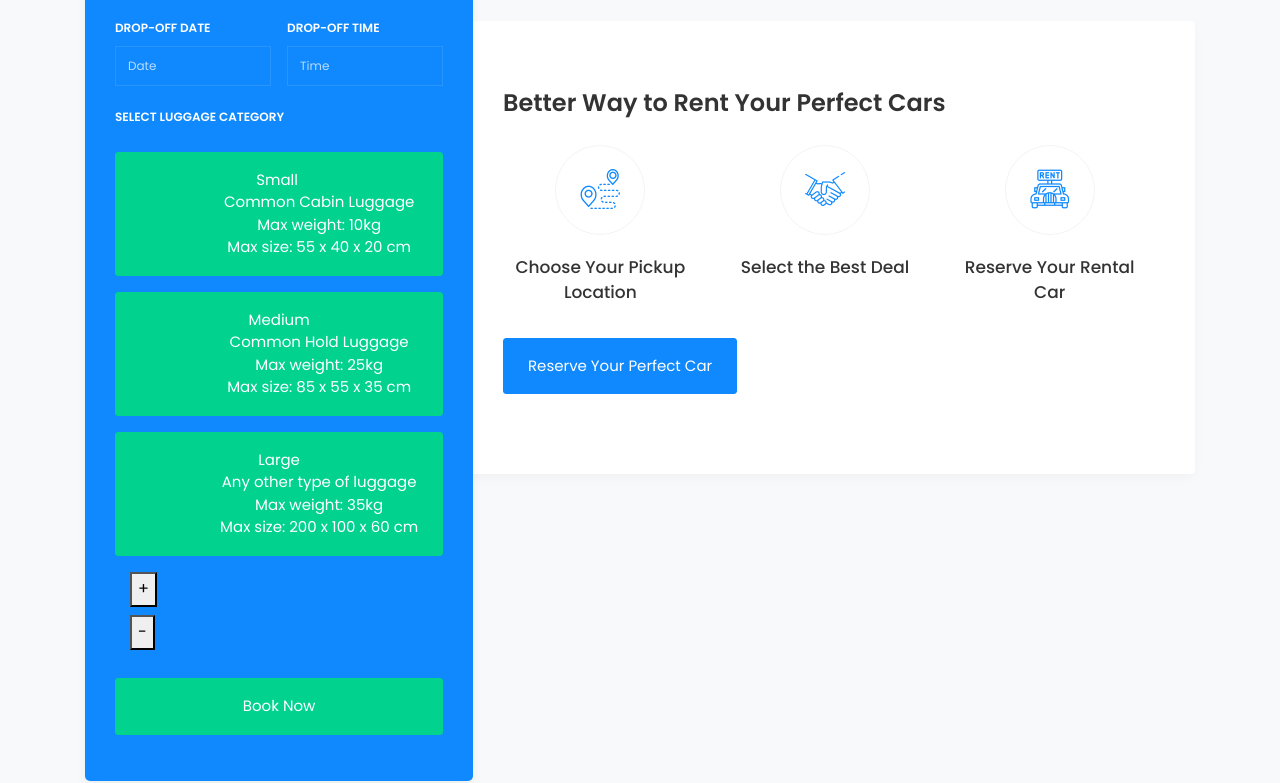
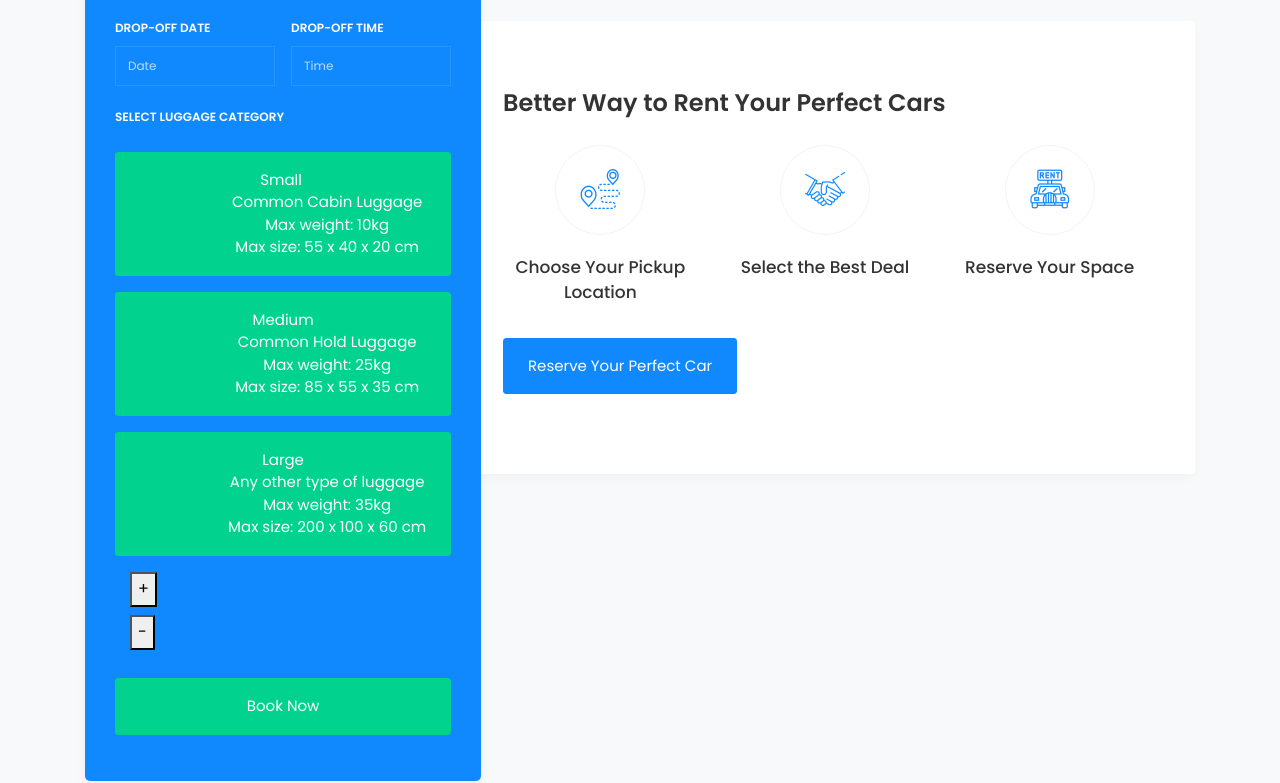
Before and after one commit to GunjanKadel/TravelLight, a plain HTML site: page index.html in a window 1280 px wide. Shown: the part 886-1669 px from the top of the page. Drawn offline with Linux system fonts and the light colour scheme; some packages are replaced by stand-ins of ours; no server answers; files whose address does not match are found by name.

Commit message:
Modified heading

```diff
--- a/index.html
+++ b/index.html
@@ -25,6 +25,10 @@
     <link rel="stylesheet" href="css/flaticon.css">
     <link rel="stylesheet" href="css/icomoon.css">
     <link rel="stylesheet" href="css/style.css">
+
+    <!-- Added new stylesheet -->
+    <link rel="stylesheet" href="css/style_new.css">
+
     <script>
       let data = 0;
 
@@ -121,12 +125,13 @@
 			              </div>
 			              <div class="form-group ml-2">
                       <label for="" class="label">Drop-off time</label>
-		                  <input type="text" class="form-control" id="time_pick" placeholder="Time">
+		                  <input type="text" class="form-control" id="time_drop" placeholder="Time">
 			              </div>
 		              </div>
                     <div class="form-group">
                       <label for="" class="label">Select Luggage Category</label>
                     </div>
+
                     <div class="form-group">
                       <input type="submit" value="Small
                       Common Cabin Luggage
@@ -182,7 +187,7 @@
 					            <div class="services w-100 text-center">
 				              	<div class="icon d-flex align-items-center justify-content-center"><span class="flaticon-rent"></span></div>
 				              	<div class="text w-100">
-					                <h3 class="heading mb-2">Reserve Your Rental Car</h3>
+					                <h3 class="heading mb-2">Reserve Your Space</h3>
 					              </div>
 					            </div>
 					          </div>
```
Lines whose indentation alone changed are shown as unchanged.
